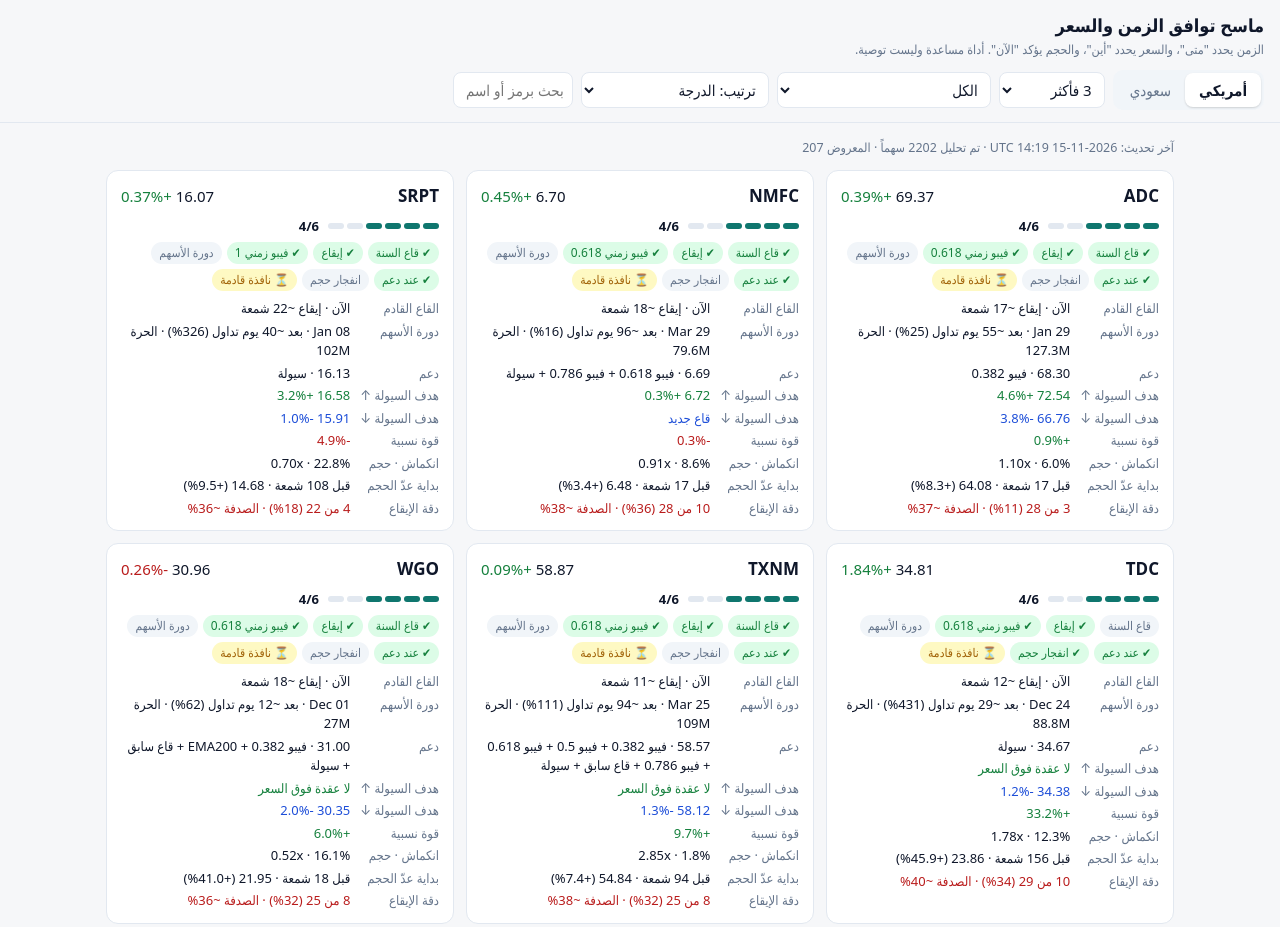
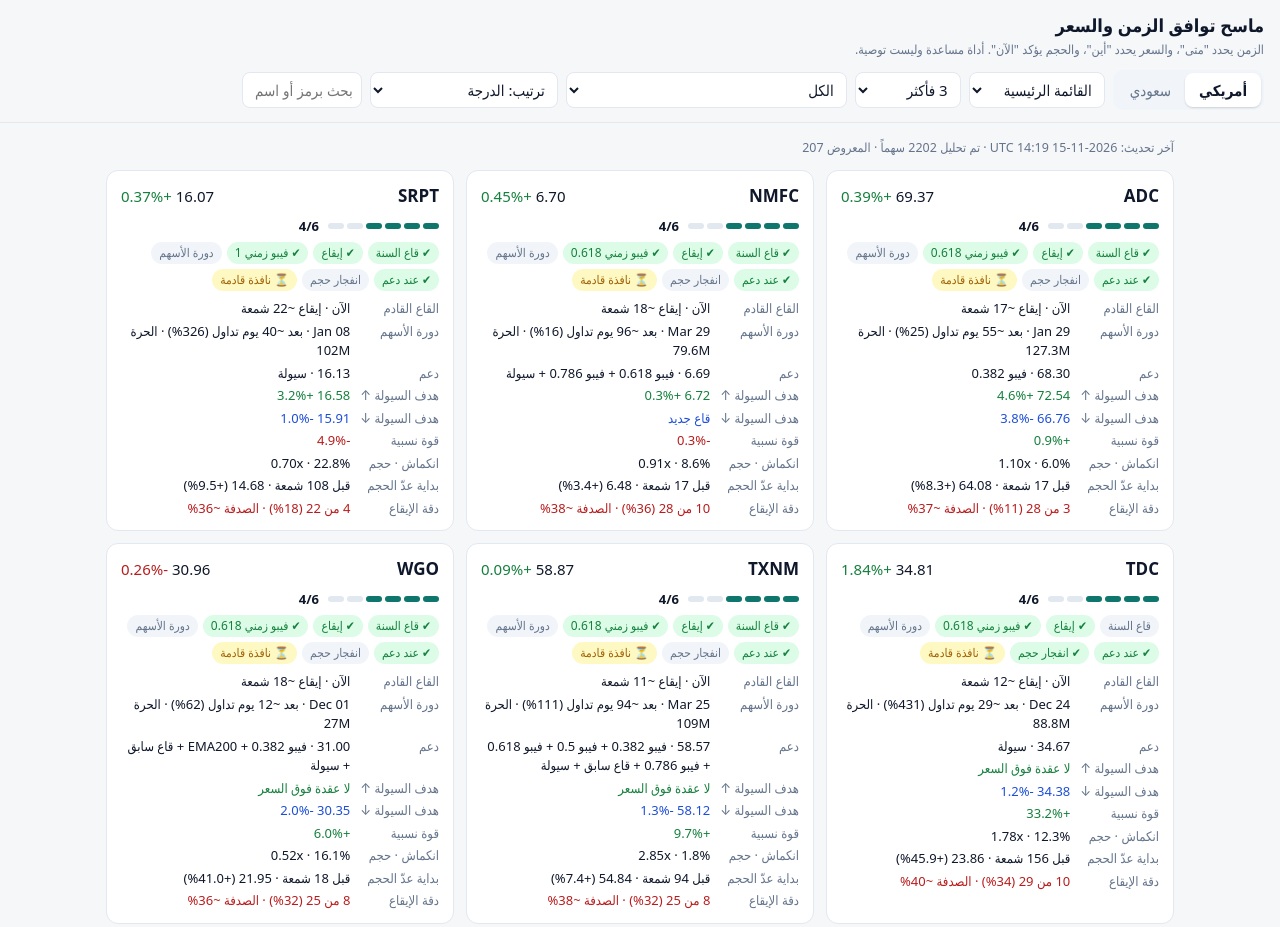
Before and after one commit to ibrahim-alqassem/ptc-scanner, a plain HTML site: page docs/index.html in a window 1280 px wide. Shown: the top 927 px of the page. Drawn offline with Linux system fonts and the light colour scheme.

Commit message:
Add dropdown for low stocks and update event listeners

```diff
--- a/docs/index.html
+++ b/docs/index.html
@@ -69,6 +69,10 @@ dt{color:var(--muted)}dd{margin:0;font-variant-numeric:tabular-nums}
       <button id="t-us" class="on" data-m="us">أمريكي</button>
       <button id="t-sa" data-m="sa">سعودي</button>
     </div>
+    <select id="list" aria-label="القائمة">
+      <option value="main">القائمة الرئيسية</option>
+      <option value="low">أسهم أقل من 5$</option>
+    </select>
     <select id="minScore" aria-label="أقل درجة">
       <option value="0">كل الدرجات</option>
       <option value="2">2 فأكثر</option>
@@ -80,6 +84,8 @@ dt{color:var(--muted)}dd{margin:0;font-variant-numeric:tabular-nums}
       <option value="start">عند بداية عدّ الحجم</option>
       <option value="startcyc">بداية العد + دورة خلال 1–5 أيام</option>
       <option value="cyc">دورة الأسهم خلال 1–5 أيام</option>
+      <option value="burst">🚀 انفجار أسهم حرة قليلة + دورة 1–5 أيام</option>
+      <option value="burstAll">🚀 انفجار أسهم حرة قليلة (الكل)</option>
       <option value="soon">نافذة قادمة</option>
       <option value="trig">انفجار حجم اليوم</option>
       <option value="watch">قائمة المراقبة</option>
@@ -103,6 +109,7 @@ dt{color:var(--muted)}dd{margin:0;font-variant-numeric:tabular-nums}
     <b>دورة الأسهم:</b> التاريخ المتوقع لاكتمال تداول ما يعادل الأسهم الحرة مرة أخرى منذ بداية العد. تقريبي، ويتقدم إذا ارتفع الحجم.<br>
     <b>عند بداية عدّ الحجم:</b> السهم صنع أدنى سعر في سنة خلال آخر 3 شموع، أي أنه عند شمعة بداية العد في المؤشر. هذه قائمة مراقبة وليست إشارة شراء.<br>
     <b>الشروط الستة:</b> قرب قاع السنة (بداية عدّ الحجم) · نافذة إيقاع القيعان · نافذة فيبو الزمني · دورة الأسهم الحرة خلال 3 أيام · السعر عند دعم (فيبو، EMA، قاع سابق، سيولة) · انفجار حجم 1.5x بشمعة خضراء.<br>
+    <b>🚀 انفجار أسهم حرة قليلة (تبويب أقل من 5$):</b> أسهم حرة أقل من 20 مليون، وكان السهم هادئاً (يتداول ≤20% من أسهمه الحرة يومياً)، ثم تداول اليوم كل أسهمه الحرة أو 3 أضعاف حجمه، بشمعة خضراء تغلق قرب القمة. الفلتر الأول يشترط أيضاً أن تكون دورة الأسهم خلال 1–5 أيام أو عبرتها اليوم. مضاربة عالية المخاطر: طرح أسهم جديدة وإيقاف تداول وهبوط حاد واردة.<br>
     <b>دقة الإيقاع:</b> كم قاعاً سابقاً جاء داخل النافذة المتوقعة، مقارنة بالصدفة. إذا لم تتفوق على الصدفة فلا تعتمد على الزمن في هذا السهم.<br>
     التواريخ تقريبية. البيانات من Yahoo Finance وقد تتأخر أو تنقص. افتح السهم على TradingView بمؤشري BH وPTC قبل أي قرار.
   </div>
@@ -121,6 +128,7 @@ function fmt(x, d=2){ return x == null ? "—" : Number(x).toFixed(d); }
 function pct(p, ref){ return p == null ? "" : ((p/ref-1)*100 >= 0 ? "+" : "") + ((p/ref-1)*100).toFixed(1) + "%"; }
 
 async function load(m){
+  if ($("#list").value === "low") m = m + "_low";
   if (cache[m]) return cache[m];
   const r = await fetch(m + ".json?v=" + Date.now());
   if (!r.ok) throw new Error("no data");
@@ -143,6 +151,7 @@ function card(r){
   ].map(([n,on]) => `<span class="chip ${on?"on":""}">${on?"✔ ":""}${n}</span>`).join("")
     + (r.atStart ? `<span class="chip soon">📍 عند بداية العد</span>` : "")
     + (r.soon ? `<span class="chip soon">⏳ نافذة قادمة</span>` : "")
+    + (r.lowBurst ? `<span class="chip soon">🚀 انفجار${r.burstDays > 1 ? " (اليوم " + r.burstDays + ")" : " (اليوم الأول)"}</span>` : "")
     + (r.watch ? `<span class="chip soon">★ مراقبة</span>` : "");
   const dots = Array.from({length:6}, (_,i) => `<span class="dot ${i<r.score?"f":""}"></span>`).join("");
   const rhP = r.rhN ? Math.round(r.rhHit*100/r.rhN) : null;
@@ -157,6 +166,7 @@ function card(r){
     <dl>
       <dt>القاع القادم</dt><dd>${r.loWin ?? "—"}${r.rhythm ? " · إيقاع ~" + r.rhythm + " شمعة" : ""}</dd>
       <dt>دورة الأسهم</dt><dd>${ftTxt(r)}</dd>
+      ${r.turnToday != null ? `<dt>تداول الحرة</dt><dd>اليوم ${r.turnToday}% · المعتاد قبله ${r.turnPrior}%${r.burstDays ? " · الانفجار منذ " + r.burstDays + " يوم" : ""}</dd>` : ""}
       <dt>دعم</dt><dd>${r.sup != null ? fmt(r.sup) + " · " + r.supNm : "—"}</dd>
       <dt>هدف السيولة ↑</dt><dd class="up">${r.up != null ? fmt(r.up) + "  " + pct(r.up, r.price) + (r.upWeak?" (أضعف)":"") : "لا عقدة فوق السعر"}</dd>
       <dt>هدف السيولة ↓</dt><dd style="color:var(--info)">${r.dn != null ? fmt(r.dn) + "  " + pct(r.dn, r.price) + (r.dnWeak?" (أضعف)":"") : "قاع جديد"}</dd>
@@ -171,6 +181,7 @@ function card(r){
 async function render(){
   document.querySelectorAll(".tabs button").forEach(b => b.classList.toggle("on", b.dataset.m === market));
   const grid = $("#grid");
+  if ($("#view").value.startsWith("burst")) $("#list").value = "low";  // الانفجار في تبويب أقل من 5$
   let data;
   try { data = await load(market); }
   catch(e){ $("#meta").textContent = "لا توجد نتائج بعد لهذا السوق. شغّل الماسح من GitHub Actions."; grid.innerHTML = ""; return; }
@@ -180,6 +191,7 @@ async function render(){
   if (view === "startcyc") rows = rows.filter(r => r.atStart && cyc5(r));
   if (view === "cyc") rows = rows.filter(cyc5);
   if (view === "start") rows = rows.filter(r => r.atStart).sort((a,b) => a.lowAgo - b.lowAgo || b.score - a.score);
+  if (view === "burst" || view === "burstAll") rows = data.rows.filter(r => view === "burst" ? r.burstCyc : r.lowBurst);
   if (view === "soon") rows = rows.filter(r => r.soon);
   if (view === "trig") rows = rows.filter(r => r.trig);
   if (view === "watch") rows = data.rows.filter(r => r.watch);
@@ -200,7 +212,7 @@ document.querySelectorAll(".tabs button").forEach(b => b.onclick = () => {
   market = b.dataset.m; try { localStorage.setItem("ptc-m", market); } catch(e){}
   render();
 });
-["#minScore","#view","#sort"].forEach(s => $(s).onchange = render);
+["#minScore","#view","#sort","#list"].forEach(s => $(s).onchange = render);
 $("#q").oninput = render;
 render();
 </script>
```
